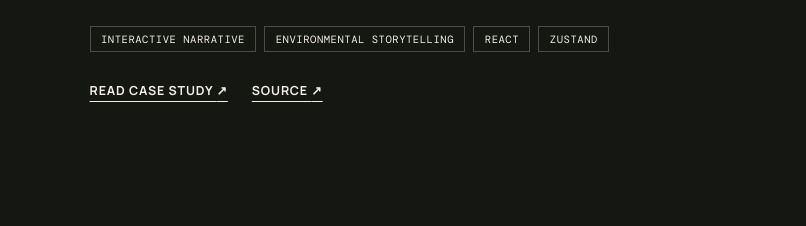
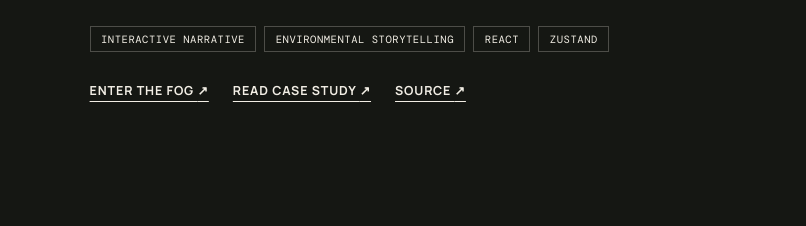
Before and after one commit to dlindsey251/dermyrius-portfolio, a plain HTML site: page index.html in a window 1280 px wide. Shown: the part 2274-2500 px from the top of the page, 0-806 px from the left. Drawn offline with nearby package versions, Linux system fonts and the light colour scheme.

Commit message:
Add Fogbound V forest experience link

```diff
--- a/index.html
+++ b/index.html
@@ -81,7 +81,7 @@
         </article>
 
         <article class="project project-reverse reveal">
-          <a class="project-visual" href="https://github.com/dlindsey251/fogbound-v" target="_blank" rel="noreferrer">
+          <a class="project-visual" href="https://fogboundstories.com/?enter=fog" target="_blank" rel="noreferrer" aria-label="Enter the Fogbound V forest experience">
             <img src="assets/fogbound-v.png" alt="A lantern-lit trail disappearing into a fogbound forest" />
             <span class="visual-label">Browser-based interactive narrative</span>
           </a>
@@ -93,6 +93,7 @@
             <p>A nonlinear browser experience where looping traversal, persistent state, artifacts, sound, and environmental change make curiosity the primary progression mechanic.</p>
             <ul class="tags"><li>Interactive Narrative</li><li>Environmental Storytelling</li><li>React</li><li>Zustand</li></ul>
             <div class="project-links">
+              <a href="https://fogboundstories.com/?enter=fog" target="_blank" rel="noreferrer">Enter the Fog <span>↗</span></a>
               <a href="https://github.com/dlindsey251/fogbound-v#readme" target="_blank" rel="noreferrer">Read case study <span>↗</span></a>
               <a href="https://github.com/dlindsey251/fogbound-v" target="_blank" rel="noreferrer">Source <span>↗</span></a>
             </div>
```
